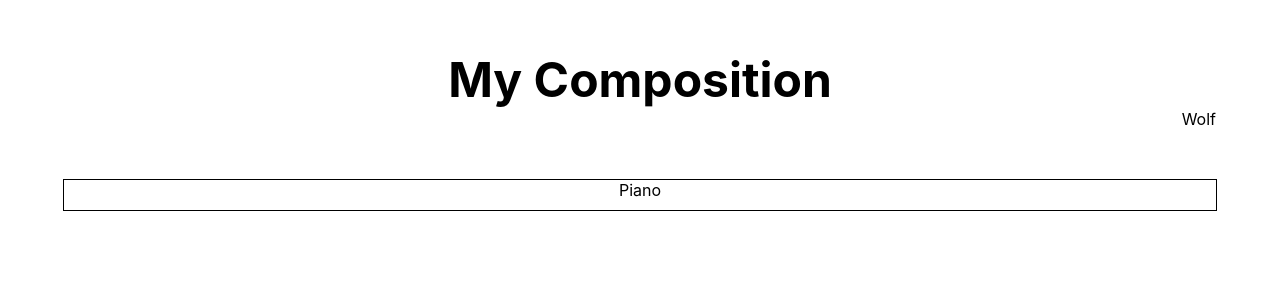
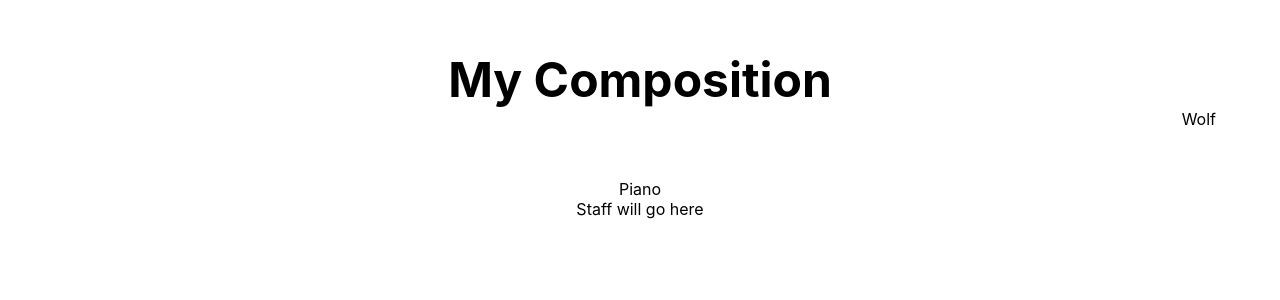
Before and after one commit to chriswolfdesign/hustle-front-web, a React (Create React App) app: page / in a window 1280 px wide. Shown: the top 300 px of the page. Built offline with nearby package versions, Linux system fonts and the light colour scheme.

Commit message:
Added Staff component

```diff
--- a/src/components/part/Part.css
+++ b/src/components/part/Part.css
@@ -1,5 +1,4 @@
 .Part {
-    border: 1px solid black;
     width: 90%;
     margin: 0 auto;
     height: 30px;
--- a/src/components/part/Part.tsx
+++ b/src/components/part/Part.tsx
@@ -1,11 +1,13 @@
 import React, { ReactElement } from "react";
 import "./Part.css";
+import Staff from "../staff/Staff";
 import InstrumentLabel from "../instrument_label/InstrumentLabel";
 
 function Part(): ReactElement {
     return (
         <div className="Part">
             <InstrumentLabel />
+            <Staff />
         </div>
     );
 }
--- /dev/null
+++ b/src/components/staff/Staff.tsx
@@ -0,0 +1,7 @@
+import React, { ReactElement } from "react";
+
+function Staff(): ReactElement {
+    return <div className="Staff">Staff will go here</div>;
+}
+
+export default Staff;
```
Also changed, not shown: 1 other file (tests, documents, lock files or other folders).
